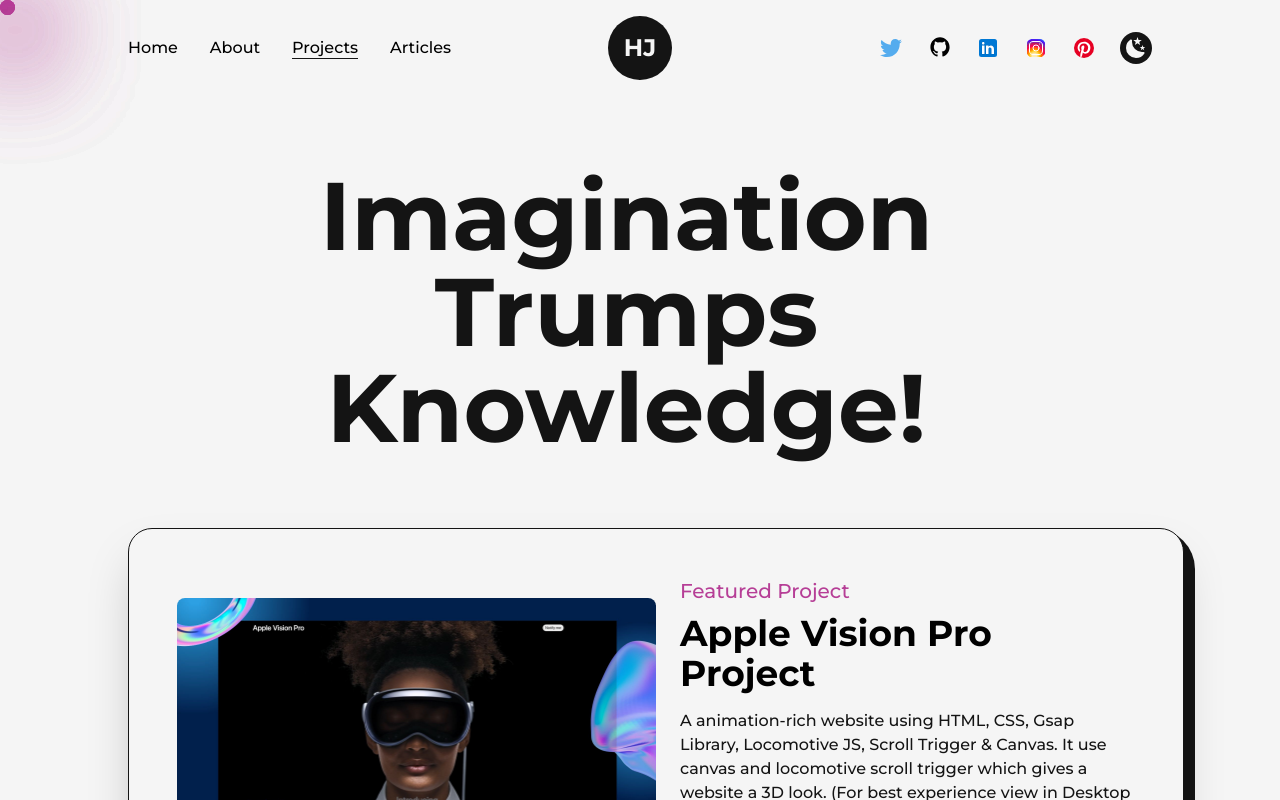
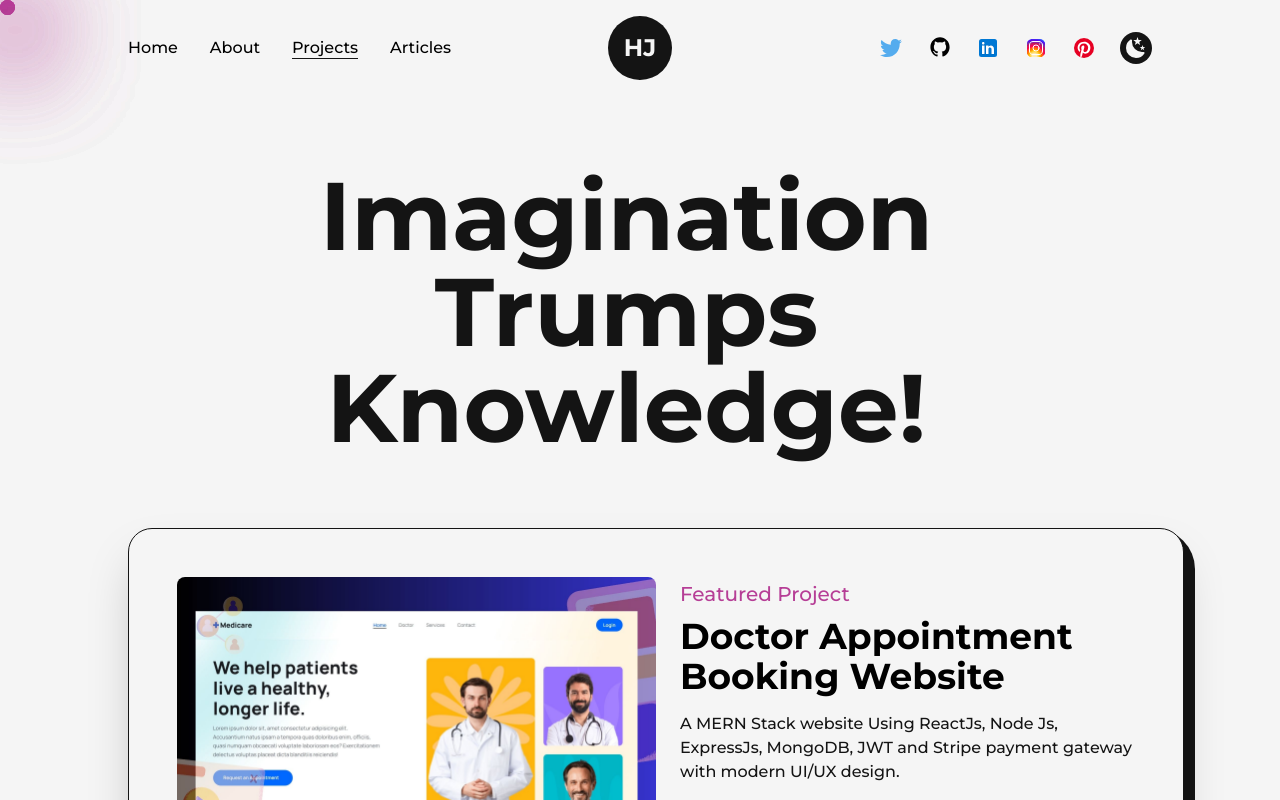
Before and after one commit to HimanshuJ16/portfolio, a Next.js app: page /projects in a window 1280 px wide. Shown: the top 800 px of the page. Built offline with nearby package versions, Linux system fonts and the light colour scheme.

Commit message:
latest commit

```diff
--- a/src/pages/projects.js
+++ b/src/pages/projects.js
@@ -15,6 +15,7 @@
 import project8 from "../../public/images/projects/9.jpg"
 import project9 from "../../public/images/projects/10.jpg"
 import project10 from "../../public/images/projects/11.jpg"
+import project11 from "../../public/images/projects/12.jpg"
 import { motion } from "framer-motion";
 import TransitionEffect from "@/components/TransitionEffect";
 
@@ -82,12 +83,11 @@
                     <div className="grid grid-cols-12 gap-24 gap-y-32 xl:gap-x-16 lg:gap-x-8 md:gap-y-24 sm:gap-x-0">
                         <div className="col-span-12">
                             <FeaturedProject
-                            title="Apple Vision Pro Project"
-                            img={project5}
-                            summary="A animation-rich website using HTML, CSS, Gsap Library, Locomotive JS, Scroll Trigger & Canvas.
-                            It use canvas and locomotive scroll trigger which gives a website a 3D look. (For best experience view in Desktop mode only)"
-                            link="https://himanshuj16.github.io/apple-vision-clone/"
-                            github="https://github.com/HimanshuJ16/apple-vision-clone"
+                            title="Doctor Appointment Booking Website"
+                            img={project11}
+                            summary="A MERN Stack website Using ReactJs, Node Js, ExpressJs, MongoDB, JWT and Stripe payment gateway with modern UI/UX design. "
+                            link="https://clinic-frontend-theta.vercel.app/"
+                            github="https://github.com/HimanshuJ16/clinic-latest"
                             type="Featured Project"
                             />
                         </div>
```
Also changed, not shown: public/images/projects/12.jpg (added).
